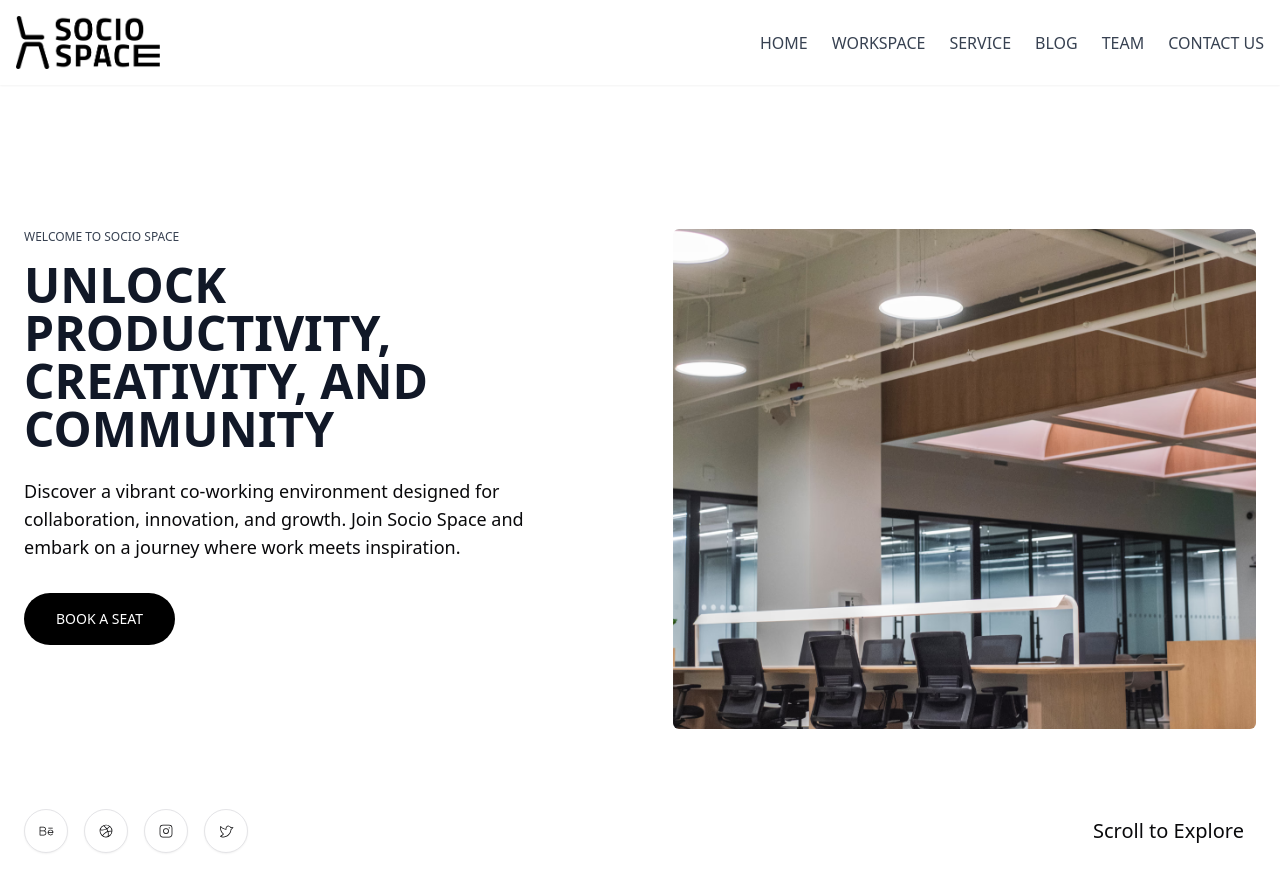
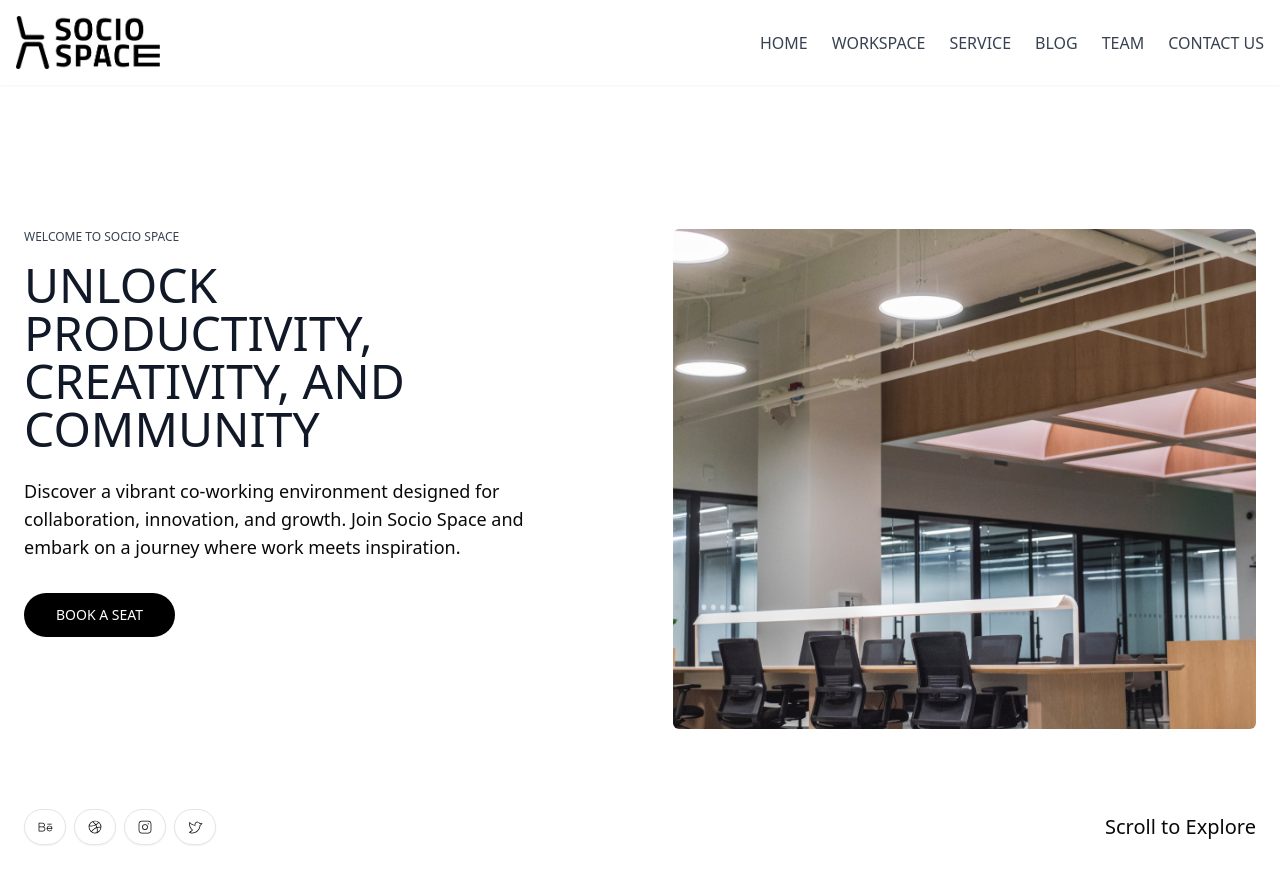
Before and after one commit to Syaiful313/socio-space, a Next.js app: page / in a window 1280 px wide. Shown: the top 892 px of the page. Built offline with nearby package versions, Linux system fonts and the light colour scheme.

Commit message:
refactor: hero section homepage (#15)

```diff
--- a/src/features/home/components/HeroSection.tsx
+++ b/src/features/home/components/HeroSection.tsx
@@ -36,7 +36,7 @@ const HeroSection = () => {
               <p className="mb-3 text-xs text-gray-700 md:mb-4">
                 WELCOME TO SOCIO SPACE
               </p>
-              <h1 className="mb-4 text-2xl font-bold text-gray-900 sm:text-3xl md:mb-6 md:text-4xl lg:text-5xl">
+              <h1 className="mb-4 text-2xl font-light text-gray-900 sm:text-3xl md:mb-6 md:text-4xl lg:text-5xl">
                 UNLOCK PRODUCTIVITY, CREATIVITY, AND COMMUNITY
               </h1>
               <p className="mb-6 text-base font-light md:mb-8 md:text-lg">
@@ -46,8 +46,7 @@ const HeroSection = () => {
               </p>
               <Link
                 href="/services"
-                className="rounded-full bg-black px-6 py-3 text-sm uppercase text-white hover:bg-gray-800 sm:px-8 sm:py-4 min-h-[44px] inline-flex items-center"
-                aria-label="Book a seat at Socio Space"
+                className="rounded-full bg-black px-6 py-2.5 text-sm uppercase text-white hover:bg-gray-800 sm:px-8 sm:py-3"
               >
                 BOOK A SEAT
               </Link>
@@ -68,7 +67,11 @@ const HeroSection = () => {
                           src={image.src}
                           alt={image.alt}
                           fill
+                          priority={index === 0}
+                          loading={index === 0 ? "eager" : "lazy"}
+                          sizes="(max-width: 768px) 100vw, 50vw"
                           className="rounded-md object-cover"
+                          fetchPriority={index === 0 ? "high" : "auto"}
                         />
                       </div>
                     </CarouselItem>
@@ -78,56 +81,40 @@ const HeroSection = () => {
             </div>
           </div>
           <div className="mt-10 flex flex-col items-center justify-between sm:flex-row md:mt-16 lg:mt-20">
-            <div className="mb-6 flex gap-4 sm:mb-0">
+            <div className="mb-6 flex gap-2 sm:mb-0">
               <Button
-                className="rounded-full p-3 text-3xl sm:text-4xl md:text-5xl min-w-[44px] min-h-[44px] flex items-center justify-center"
+                className="rounded-full p-2 text-3xl sm:p-3 sm:text-4xl md:text-5xl"
                 variant="outline"
                 aria-label="Behance"
               >
-                <Link
-                  href="/"
-                  aria-label="Behance"
-                  className="w-full h-full flex items-center justify-center"
-                >
+                <Link href="/" aria-label="Behance">
                   <PiBehanceLogoLight />
                 </Link>
               </Button>
               <Button
-                className="rounded-full p-3 text-3xl sm:text-4xl md:text-5xl min-w-[44px] min-h-[44px] flex items-center justify-center"
+                className="rounded-full p-2 text-3xl sm:p-3 sm:text-4xl md:text-5xl"
                 variant="outline"
                 aria-label="Dribbble"
               >
-                <Link
-                  href="/"
-                  aria-label="Dribbble"
-                  className="w-full h-full flex items-center justify-center"
-                >
+                <Link href="/" aria-label="Dribbble">
                   <PiDribbbleLogoLight />
                 </Link>
               </Button>
               <Button
-                className="rounded-full p-3 text-3xl sm:text-4xl md:text-5xl min-w-[44px] min-h-[44px] flex items-center justify-center"
+                className="rounded-full p-2 text-3xl sm:p-3 sm:text-4xl md:text-5xl"
                 variant="outline"
                 aria-label="Instagram"
               >
-                <Link
-                  href="/"
-                  aria-label="Instagram"
-                  className="w-full h-full flex items-center justify-center"
-                >
+                <Link href="/" aria-label="Instagram">
                   <PiInstagramLogoLight />
                 </Link>
               </Button>
               <Button
-                className="rounded-full p-3 text-3xl sm:text-4xl md:text-5xl min-w-[44px] min-h-[44px] flex items-center justify-center"
+                className="rounded-full p-2 text-3xl sm:p-3 sm:text-4xl md:text-5xl"
                 variant="outline"
                 aria-label="Twitter"
               >
-                <Link
-                  href="/"
-                  aria-label="Twitter"
-                  className="w-full h-full flex items-center justify-center"
-                >
+                <Link href="/" aria-label="Twitter">
                   <PiTwitterLogoLight />
                 </Link>
               </Button>
@@ -135,8 +122,7 @@ const HeroSection = () => {
             <div className="flex items-center">
               <Link
                 href="#workingSpaces"
-                className="text-base font-light sm:text-lg md:text-xl px-3 py-2 min-h-[44px] flex items-center"
-                aria-label="Scroll to working spaces section"
+                className="text-base font-light sm:text-lg md:text-xl"
               >
                 <p>Scroll to Explore</p>
               </Link>
```
